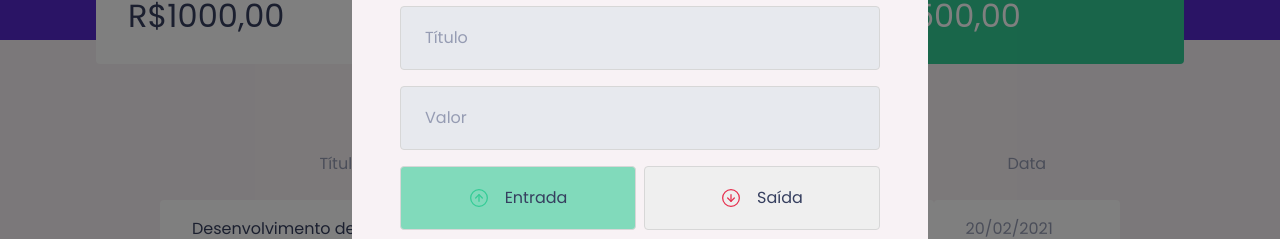
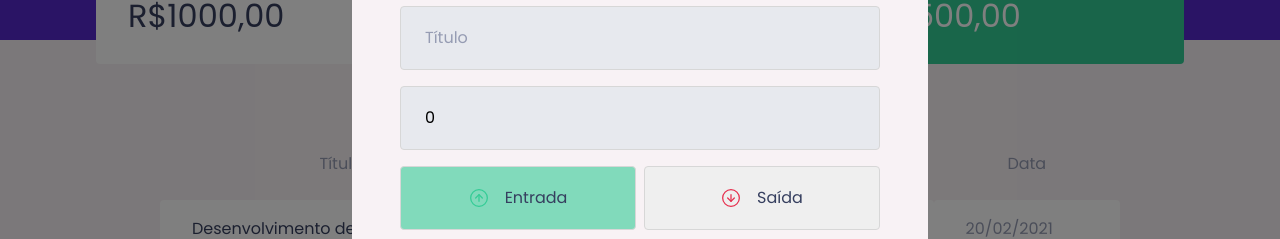
Before and after one commit to israelbulcaotavares/dtmoney, a React (Create React App) app: page / in a window 1280 px wide. Both pictures are taken after a click on the button "Nova transação". Shown: the part 232-471 px from the top of the page. Built offline with nearby package versions, Linux system fonts and the light colour scheme; no server answers; what miragejs would draw is missing.

Commit message:
Salvando dados do form

```diff
--- a/src/components/NewTransactionModal/index.tsx
+++ b/src/components/NewTransactionModal/index.tsx
@@ -3,7 +3,7 @@
 import outcomeImg from '../../assets/outcome.svg'
 import closeImg from '../../assets/close.svg'
 import { Container, TransationTypeContainer, RadioBox } from './styles';
-import { useState } from 'react';
+import { FormEvent, useState } from 'react';
 
 interface NewTransactionModalProps {
     isOpen: boolean;
@@ -12,9 +12,22 @@
 }
 
 export function NewTransactionModal({ isOpen, onRequestClose }: NewTransactionModalProps) {
-
+    const [title, setTitle] = useState('');
+    const [value, setValue] = useState(0);
+    const [category, setCategory] = useState('');
     const [type, setType] = useState('deposit');
 
+    function handleCreateNewTransaction(event: FormEvent) {
+        event.preventDefault();
+
+        console.log({
+            title,
+            value,
+            category,
+            type
+
+        })
+    }
 
     return (
         <Modal
@@ -26,31 +39,37 @@
             <button type="button" onClick={onRequestClose} className="react-modal-close">
                 <img src={closeImg} alt="Fechar modal" />
             </button>
-            <Container>
+            <Container onSubmit={handleCreateNewTransaction}>
                 <h2>Cadastrar transação</h2>
                 <input
-                    placeholder='Título' />
+                    placeholder='Título'
+                    value={title}
+                    onChange={event => setTitle(event.target.value)}
+                />
 
                 <input
                     type="number"
-                    placeholder='Valor' />
+                    placeholder='Valor'
+                    value={value}
+                    onChange={event => setValue(Number(event.target.value))}
+                />
 
                 <TransationTypeContainer>
                     <RadioBox
                         type='button'
-                        onClick={() => {setType('deposit');}}
+                        onClick={() => { setType('deposit'); }}
                         isActive={type === 'deposit'}
-                        activeColor= "green"
-                        >
+                        activeColor="green"
+                    >
                         <img src={incomeImg} alt="Entrada" />
                         <span>Entrada</span>
                     </RadioBox>
                     <RadioBox
                         type='button'
-                        onClick={() => {setType('withdraw');}}
+                        onClick={() => { setType('withdraw'); }}
                         isActive={type === 'withdraw'}
-                        activeColor= "red"
-                        >
+                        activeColor="red"
+                    >
 
                         <img src={outcomeImg} alt="Saída" />
                         <span>Saída</span>
@@ -58,7 +77,11 @@
                 </TransationTypeContainer>
 
 
-                <input placeholder='Categoria' />
+                <input
+                    placeholder='Categoria'
+                    value={category}
+                    onChange={event => setCategory(event.target.value)}
+                />
 
                 <button type="submit">
                     Cadastrar
```
